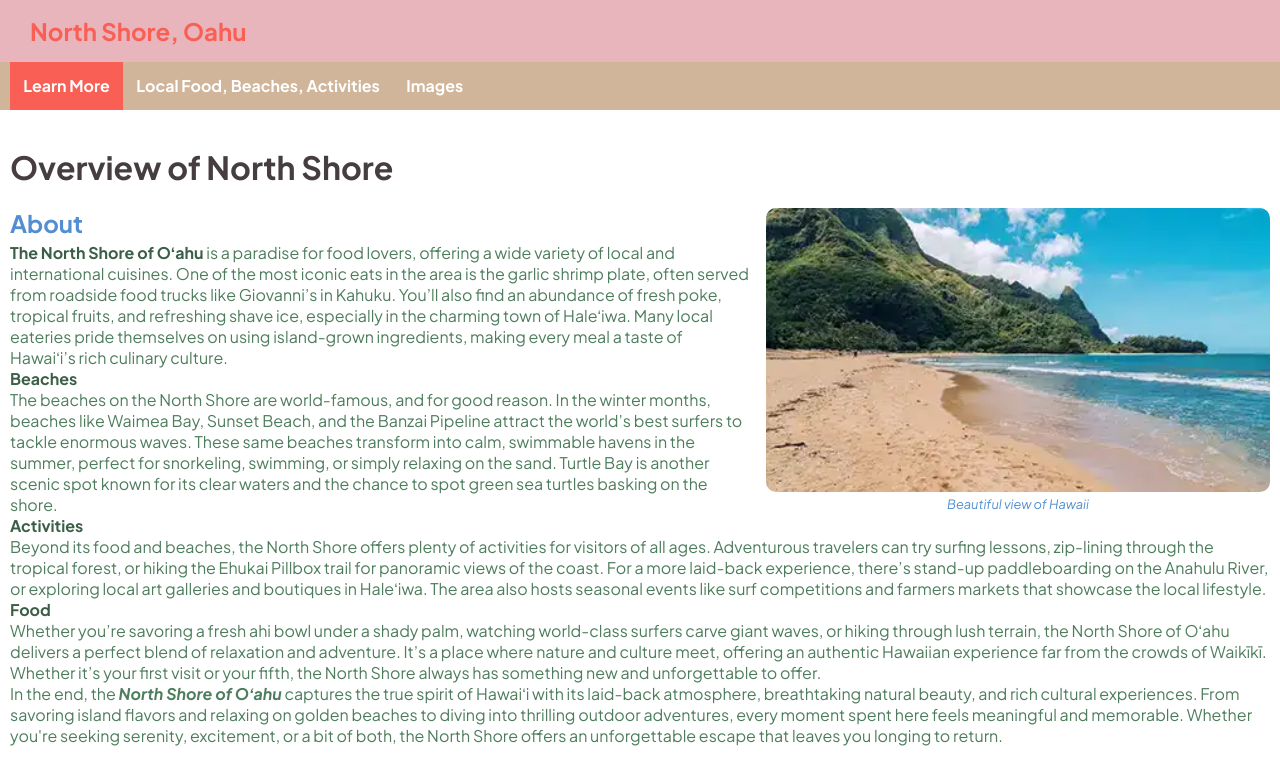
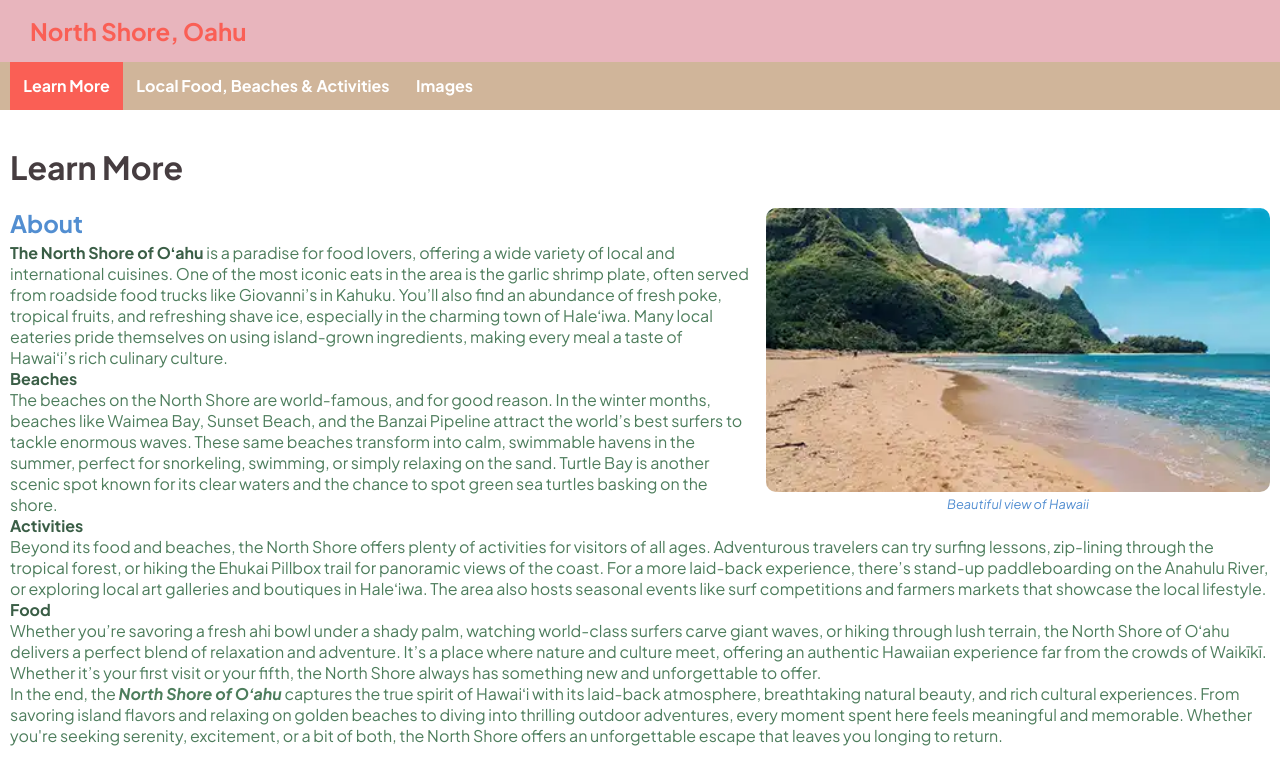
Before and after one commit to WhitAshby/dwdd1600, a plain HTML site: page 05images/index.html in a window 1280 px wide. Shown: the top 784 px of the page. Drawn offline with Linux system fonts and the light colour scheme; a web font is replaced by a local one.

Commit message:
Add files via upload

```diff
--- a/05images/index.html
+++ b/05images/index.html
@@ -23,14 +23,14 @@
     <nav>
         <ul>
             <li class="active"><a href="index.html">Learn More</a></li>
-            <li><a href="fba.html">Local Food, Beaches, Activities</a></li>
+            <li><a href="fba.html">Local Food, Beaches & Activities</a></li>
             <li><a href="images.html">Images</a></li>
         </ul>
 
     </nav>
     <!--start the main content-->
     <main>
-        <h1>Overview of North Shore</h1>
+        <h1>Learn More</h1>
 
         <figure class="hawaii">
             <img src="images/hawaii.webp" alt="Hawaii" width="400" height="225">
```
Also changed, not shown: 05images/fba.html (+2 -2 lines), 05images/images.html (+1 -1 lines).
